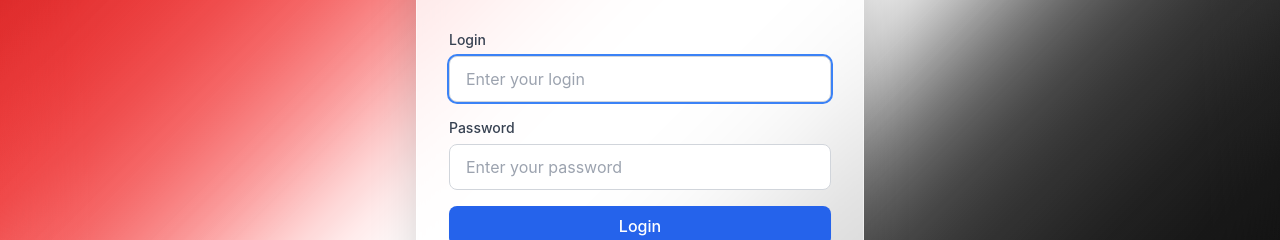
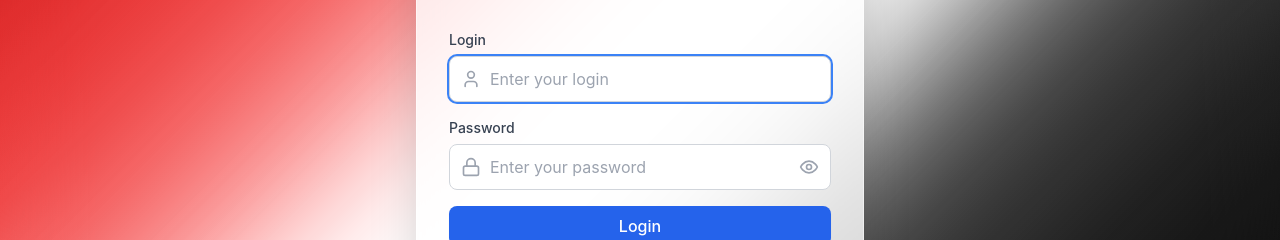
Before and after one commit to shaxriyor-wu/ielts-moc, a React (Vite) app in the folder frontend/: page / in a window 1280 px wide. Shown: the part 316-556 px from the top of the page. Built offline with nearby package versions, Linux system fonts and the light colour scheme; no server answers.

Commit message:
landing page uptade.

```diff
--- a/frontend/src/components/Input.jsx
+++ b/frontend/src/components/Input.jsx
@@ -1,6 +1,11 @@
-import { forwardRef } from 'react';
+import { forwardRef, useState } from 'react';
+import { Eye, EyeOff } from 'lucide-react';
 
-const Input = forwardRef(({ label, error, helperText, className = '', ...props }, ref) => {
+const Input = forwardRef(({ label, error, helperText, className = '', icon: Icon, type = 'text', ...props }, ref) => {
+  const [showPassword, setShowPassword] = useState(false);
+  const isPassword = type === 'password';
+  const inputType = isPassword && showPassword ? 'text' : type;
+
   return (
     <div className="w-full">
       {label && (
@@ -8,15 +13,33 @@ const Input = forwardRef(({ label, error, helperText, className = '', ...props }
           {label}
         </label>
       )}
+      <div className="relative">
+        {Icon && (
+          <div className="absolute left-3 top-1/2 -translate-y-1/2 text-gray-400 dark:text-gray-500">
+            <Icon size={20} />
+          </div>
+        )}
         <input
           ref={ref}
-        className={`w-full px-4 py-2.5 border rounded-lg focus:outline-none focus:ring-2 focus:ring-primary-500 transition-all ${
+          type={inputType}
+          className={`w-full ${Icon ? 'pl-10' : 'pl-4'} ${isPassword ? 'pr-10' : 'pr-4'} py-2.5 border rounded-lg focus:outline-none focus:ring-2 focus:ring-primary-500 transition-all ${
             error
               ? 'border-red-500 focus:ring-red-500'
-            : 'border-gray-300 dark:border-gray-600 dark:bg-gray-800'
+              : 'border-gray-300 dark:border-gray-600 dark:bg-gray-800 dark:text-white'
           } ${className}`}
           {...props}
         />
+        {isPassword && (
+          <button
+            type="button"
+            onClick={() => setShowPassword(!showPassword)}
+            className="absolute right-3 top-1/2 -translate-y-1/2 text-gray-400 hover:text-gray-600 dark:text-gray-500 dark:hover:text-gray-300 transition-colors focus:outline-none"
+            tabIndex={-1}
+          >
+            {showPassword ? <EyeOff size={20} /> : <Eye size={20} />}
+          </button>
+        )}
+      </div>
       {error && <p className="mt-1.5 text-sm text-red-600 dark:text-red-400">{error}</p>}
       {helperText && !error && (
         <p className="mt-1.5 text-sm text-gray-500 dark:text-gray-400">{helperText}</p>
--- a/frontend/src/pages/Login.jsx
+++ b/frontend/src/pages/Login.jsx
@@ -1,6 +1,7 @@
 import { useState } from 'react';
 import { useNavigate } from 'react-router-dom';
 import { motion } from 'framer-motion';
+import { User, Lock, UserPlus } from 'lucide-react';
 import api from '../utils/api';
 import { useAuth } from '../context/AuthContext';
 import Input from '../components/Input';
@@ -199,6 +200,7 @@ const Login = () => {
               <div className="space-y-4">
                 <Input
                   label="Login"
+                  icon={User}
                   value={loginData.login}
                   onChange={(e) => setLoginData({ ...loginData, login: e.target.value })}
                   required
@@ -208,6 +210,7 @@ const Login = () => {
                 <Input
                   type="password"
                   label="Password"
+                  icon={Lock}
                   value={loginData.password}
                   onChange={(e) => setLoginData({ ...loginData, password: e.target.value })}
                   required
@@ -233,6 +236,7 @@ const Login = () => {
               <div className="space-y-4">
                 <Input
                   label="Full Name"
+                  icon={UserPlus}
                   value={registerData.fullName}
                   onChange={(e) => setRegisterData({ ...registerData, fullName: e.target.value })}
                   required
@@ -241,6 +245,7 @@ const Login = () => {
                 />
                 <Input
                   label="Login"
+                  icon={User}
                   value={registerData.login}
                   onChange={(e) => setRegisterData({ ...registerData, login: e.target.value })}
                   required
@@ -249,6 +254,7 @@ const Login = () => {
                 <Input
                   type="password"
                   label="Password"
+                  icon={Lock}
                   value={registerData.password}
                   onChange={(e) => setRegisterData({ ...registerData, password: e.target.value })}
                   required
@@ -257,6 +263,7 @@ const Login = () => {
                 <Input
                   type="password"
                   label="Confirm Password"
+                  icon={Lock}
                   value={registerData.confirmPassword}
                   onChange={(e) => setRegisterData({ ...registerData, confirmPassword: e.target.value })}
                   required
```
Lines whose indentation alone changed are shown as unchanged.
